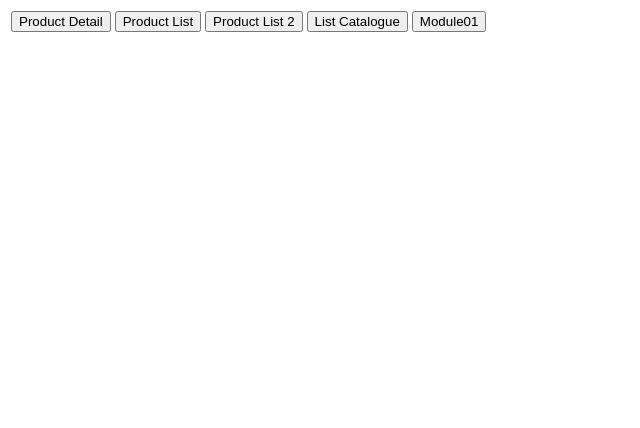
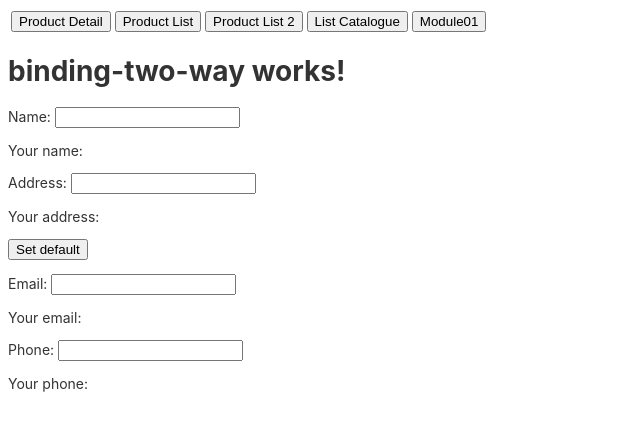
Before and after one commit to esvm4/222MI3002, an Angular app: page /binding-two-way in a window 1280 px wide. Before the commit this address led to /. Shown: the top 428 px of the page, without its empty margins (0-640 px from the left). Built offline with nearby package versions, Linux system fonts and the light colour scheme.

Commit message:
Module01/TwoWayBinding.

```diff
--- a/src/app/app-routing.module.ts
+++ b/src/app/app-routing.module.ts
@@ -10,6 +10,7 @@ import { IndexComponent } from './module01/index/index.component';
 import { BindingClassComponent } from './module01/binding-class/binding-class.component';
 import { BindingStyleComponent } from './module01/binding-style/binding-style.component';
 import { BindingEventComponent } from './module01/binding-event/binding-event.component';
+import { BindingTwoWayComponent } from './module01/binding-two-way/binding-two-way.component';
 
 const routes: Routes = [
   {
@@ -52,6 +53,10 @@ const routes: Routes = [
     path: 'binding-event',
     component: BindingEventComponent,
   },
+  {
+    path: 'binding-two-way',
+    component: BindingTwoWayComponent,
+  },
 ];
 
 @NgModule({
@@ -71,4 +76,5 @@ export const RoutingComponent = [
   BindingClassComponent,
   BindingStyleComponent,
   BindingEventComponent,
+  BindingTwoWayComponent,
 ];
--- a/src/app/app.module.ts
+++ b/src/app/app.module.ts
@@ -1,5 +1,6 @@
 import { NgModule } from '@angular/core';
 import { BrowserModule } from '@angular/platform-browser';
+import { FormsModule } from '@angular/forms';
 
 import { AppRoutingModule, RoutingComponent } from './app-routing.module';
 import { AppComponent } from './app.component';
@@ -13,6 +14,7 @@ import { IndexComponent } from './module01/index/index.component';
 import { BindingClassComponent } from './module01/binding-class/binding-class.component';
 import { BindingStyleComponent } from './module01/binding-style/binding-style.component';
 import { BindingEventComponent } from './module01/binding-event/binding-event.component';
+import { BindingTwoWayComponent } from './module01/binding-two-way/binding-two-way.component';
 
 @NgModule({
   declarations: [
@@ -28,8 +30,9 @@ import { BindingEventComponent } from './module01/binding-event/binding-event.co
     BindingClassComponent,
     BindingStyleComponent,
     BindingEventComponent,
+    BindingTwoWayComponent,
   ],
-  imports: [BrowserModule, AppRoutingModule],
+  imports: [BrowserModule, AppRoutingModule, FormsModule],
   providers: [],
   bootstrap: [AppComponent],
 })
--- /dev/null
+++ b/src/app/module01/binding-two-way/binding-two-way.component.html
@@ -0,0 +1,14 @@
+<h1>binding-two-way works!</h1>
+
+<p>Name: <input type="text" [(ngModel)]="name" /></p>
+<p>Your name: {{ name }}</p>
+
+<p>Address: <input [(ngModel)]="address" type="text" /></p>
+<p>Your address: {{ address }}</p>
+<button (click)="setDefaultAddress()">Set default</button>
+
+<p>Email: <input type="text" [(ngModel)]="email" /></p>
+<p>Your email: {{ email }}</p>
+
+<p>Phone: <input type="text" [(ngModel)]="phone" /></p>
+<p>Your phone: {{ phone }}</p>
--- /dev/null
+++ b/src/app/module01/binding-two-way/binding-two-way.component.ts
@@ -0,0 +1,17 @@
+import { Component } from '@angular/core';
+
+@Component({
+  selector: 'app-binding-two-way',
+  templateUrl: './binding-two-way.component.html',
+  styleUrls: ['./binding-two-way.component.css'],
+})
+export class BindingTwoWayComponent {
+  public name: string = '';
+  public address: string = '';
+  public email: string = '';
+  public phone: string = '';
+
+  setDefaultAddress() {
+    this.address = '13 đường Hùng Vương';
+  }
+}
--- a/src/app/module01/index/index.component.html
+++ b/src/app/module01/index/index.component.html
@@ -19,6 +19,9 @@
     <td>
       <button routerLink="/binding-event">Module01/EventBinding</button>
     </td>
+    <td>
+      <button routerLink="/binding-two-way">Module01/TwoWayBinding</button>
+    </td>
   </tr>
 </table>
 
--- a/src/app/module01/index/index.component.ts
+++ b/src/app/module01/index/index.component.ts
@@ -3,8 +3,6 @@ import { Component } from '@angular/core';
 @Component({
   selector: 'app-index',
   templateUrl: './index.component.html',
-  styleUrls: ['./index.component.css']
+  styleUrls: ['./index.component.css'],
 })
-export class IndexComponent {
-
-}
+export class IndexComponent {}
```
Also changed, not shown: src/app/module01/binding-two-way/binding-two-way.component.css (added), 1 other file (tests, documents, lock files or other folders).
